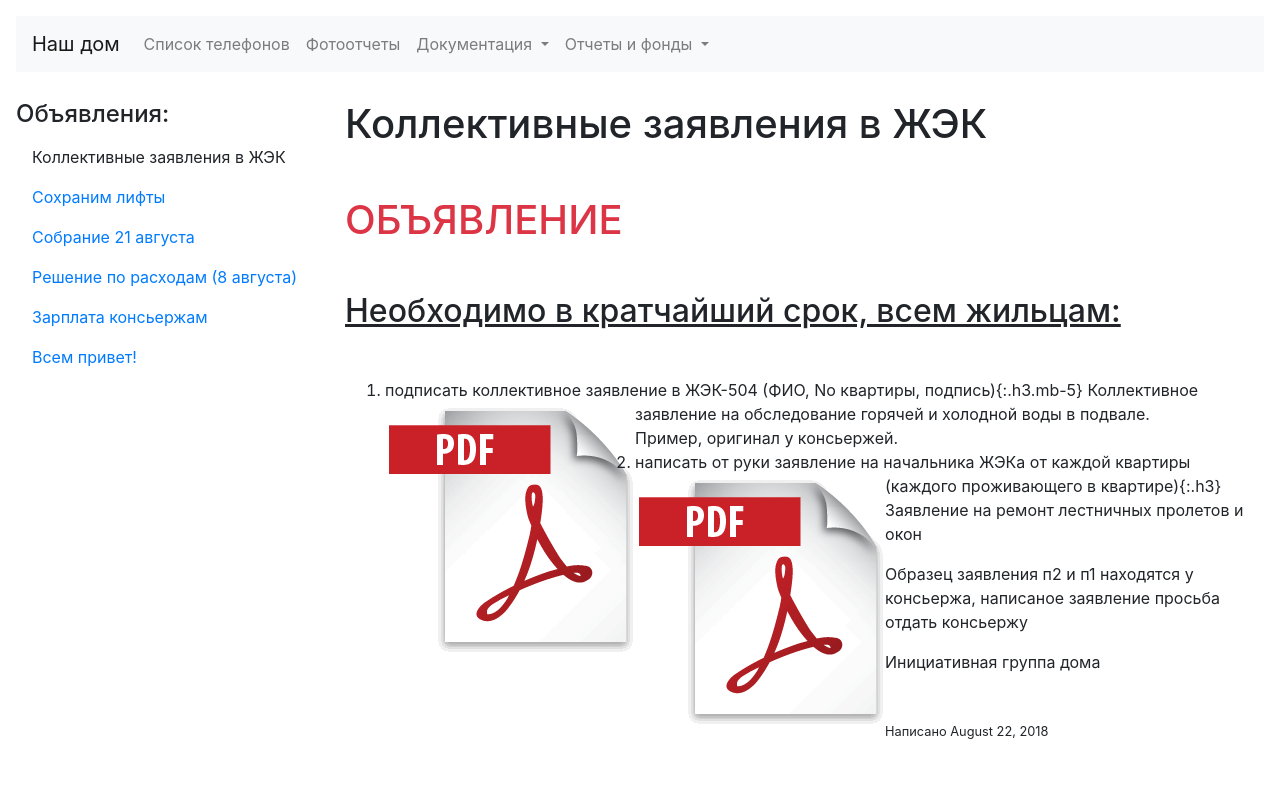
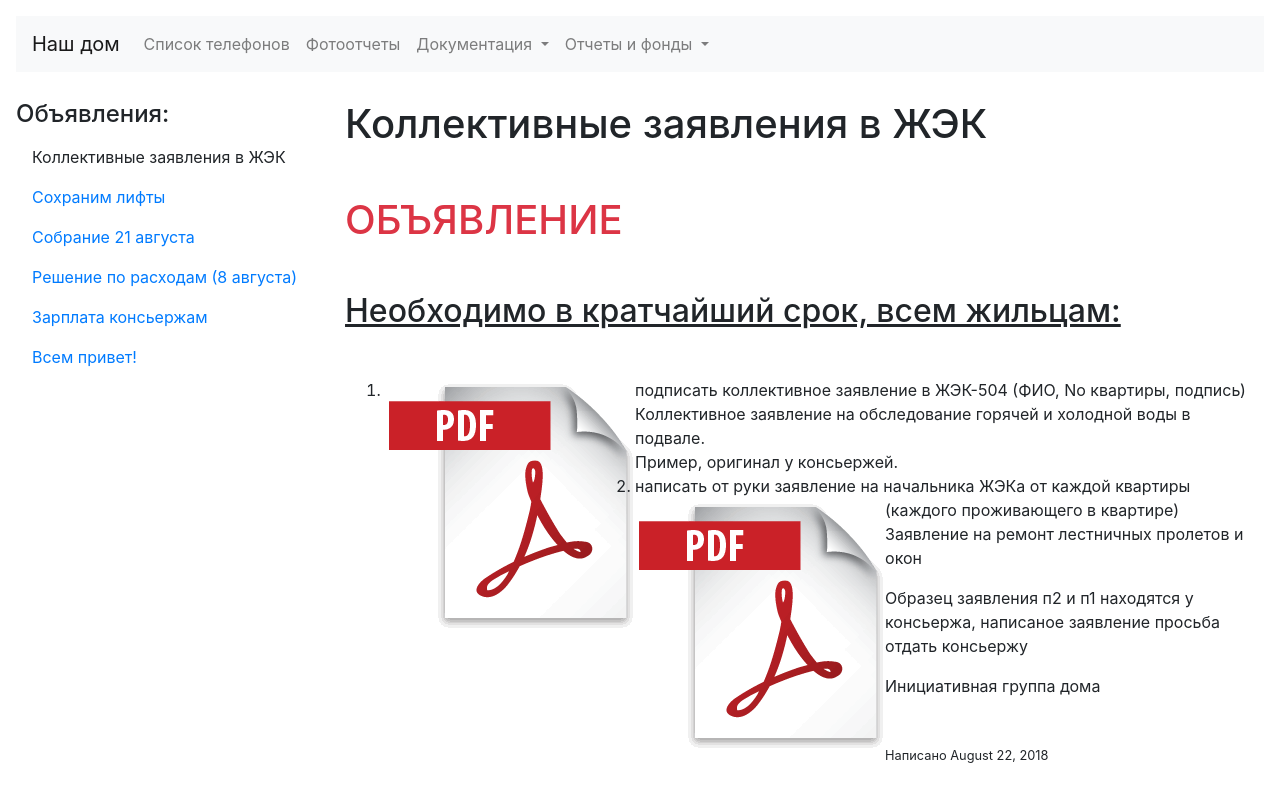
Before and after one commit to heroes-kiev/16b, a Jekyll site: the page built from _posts/2018-08-22-collective-statement.md, in a window 1280 px wide. Shown: the top 802 px of the page. Built offline with Jekyll 4.4.1, drawn with Linux system fonts in a browser that asks for light colours; part of the change alters nothing that is shown.

Commit message:
fix statements

```diff
--- a/_posts/2018-08-22-collective-statement.md
+++ b/_posts/2018-08-22-collective-statement.md
@@ -10,13 +10,15 @@ title: Коллективные заявления в ЖЭК
 ## Необходимо в кратчайший срок, всем жильцам:
 {: .u .mb-5}
 
-1. подписать коллективное заявление в ЖЭК-504 (ФИО, No квартиры, подпись){:.h3.mb-5}
+1. подписать коллективное заявление в ЖЭК-504 (ФИО, No квартиры, подпись)
    [![Коллективное заявление на обследование горячей и холодной воды в подвале](/assets/images/icons/pdf.png){:align="left"}](/assets/statements/housing office - water сommittee in the basement.pdf)
    Коллективное заявление на обследование горячей и холодной воды в подвале.
    Пример, оригинал у консьержей.
-2. написать от руки заявление на начальника ЖЭКа от каждой квартиры (каждого проживающего в квартире){:.h3}
+   {:.h3.mb-5}
+2. написать от руки заявление на начальника ЖЭКа от каждой квартиры (каждого проживающего в квартире)
    [![Заявление на ремонт лестничных пролетов и окон](/assets/images/icons/pdf.png){:align="left"}](/assets/statements/housing office - repair of staircases and windows.pdf)
    Заявление на ремонт лестничных пролетов и окон
+   {:.h3}
 
 Образец заявления п2 и п1 находятся у консьержа, написаное заявление просьба отдать консьержу
 
```
